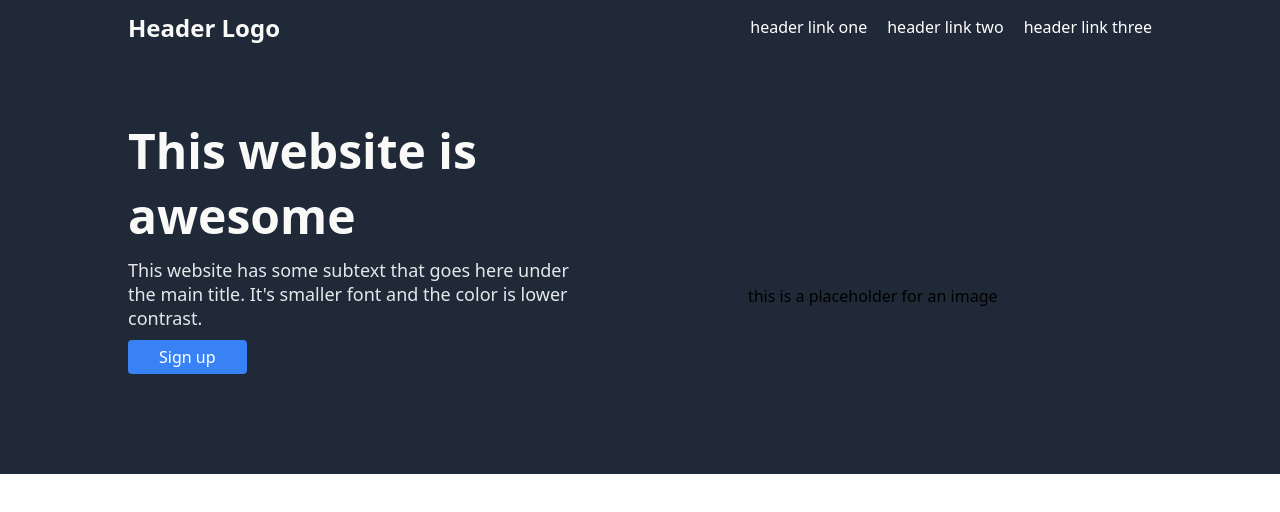
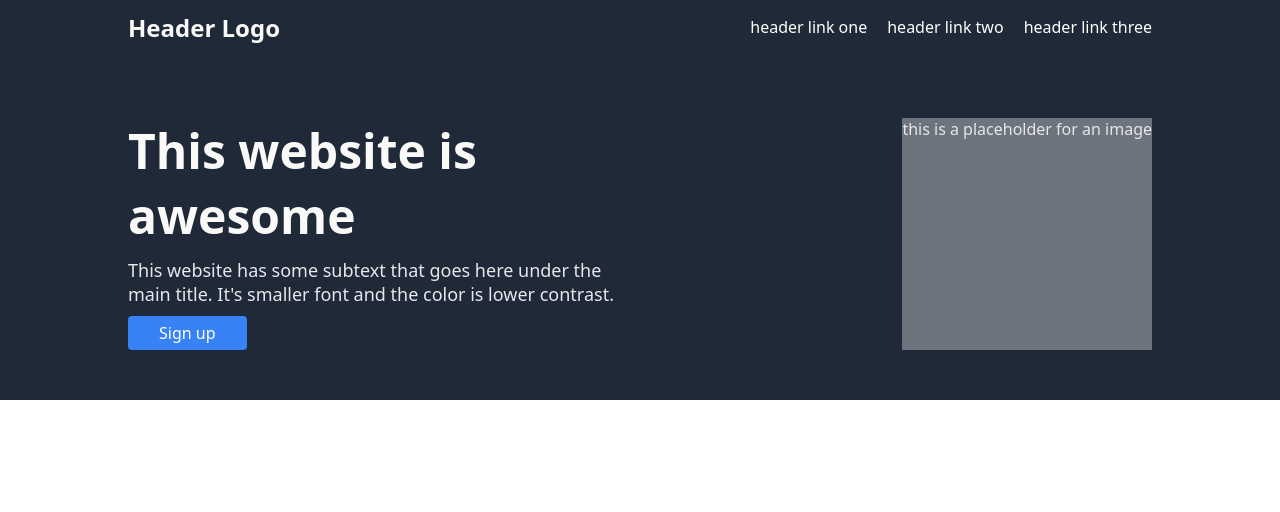
Before and after one commit to Kasperrf/Project-Landing-Page, a plain HTML site: page index.html in a window 1280 px wide. Drawn offline with Linux system fonts and the light colour scheme.

Commit message:
Update style.css

```diff
--- a/style.css
+++ b/style.css
@@ -11,6 +11,7 @@ body{
 
 .header{
     background-color: #1F2937;
+    height: 400px;
 }
 
 .headerNav {
@@ -49,16 +50,16 @@ body{
     margin-left: 10%;
     margin-right: 10%;
     display: flex;
+    justify-content: space-evenly;
 }
 
 .headerContentLeft{
-    width: 500px;
     display: flex;
+    flex: 0 0 50%;
     justify-content: flex-start;
     flex-direction: column;
     gap: 10px;
     flex-wrap: wrap;
-    margin-bottom: 100px;
 }
 
 .headerContentLeftTitle{
@@ -90,7 +91,13 @@ body{
 
 .headerContentRight{
     display: flex;
-    width: 600px;
+    justify-content: end;
+    flex: 0 0 50%;
+}
+
+.placeholder{
     justify-content: center;
     align-items: center;
+    background-color: #6d747d;
+    color:#E5E7EB;
 }
```
